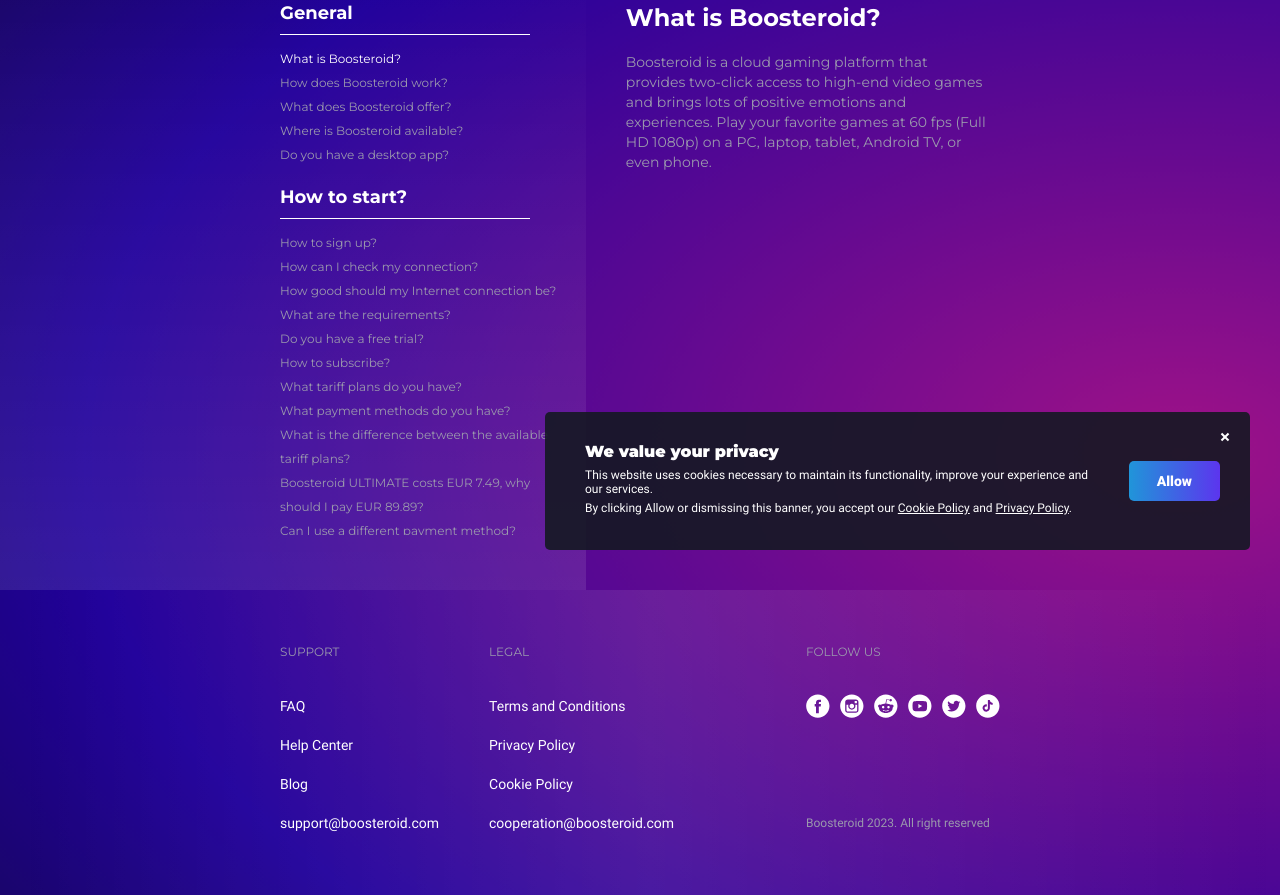
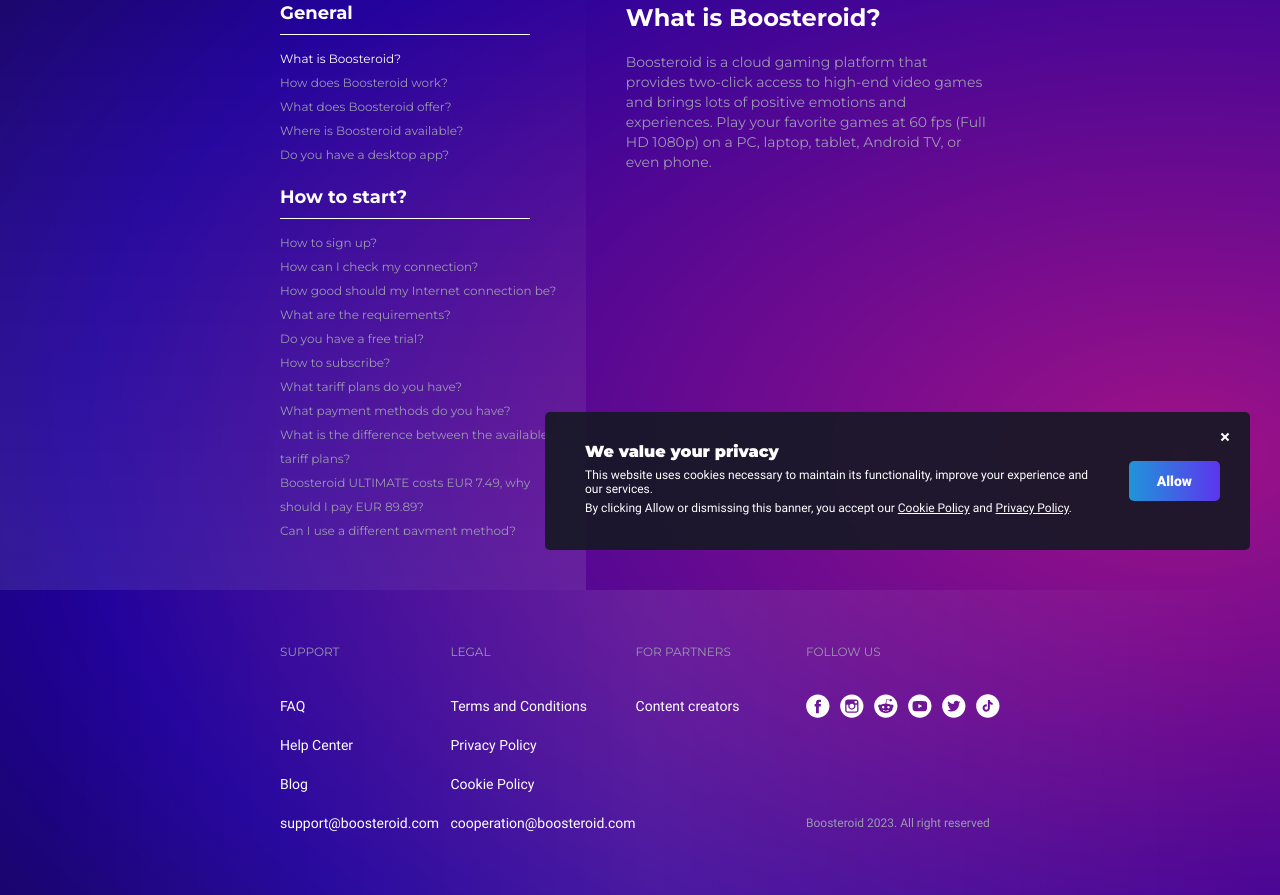
Before and after one commit to Grinch3214/boost, a website: page src/faq/index.html in a window 1280 px wide. Shown: the part 210-1105 px from the top of the page. Drawn offline with nearby package versions, Linux system fonts and the light colour scheme; files that its build step writes are made by us from their sources; files whose address does not match are found by name.

Commit message:
add block in footer

```diff
--- a/gulp/version.json
+++ b/gulp/version.json
@@ -1,3 +1,3 @@
 {
-    "main": "20230210001105"
+    "main": "20230211122446"
 }
--- a/src/html/secondPages/footer_with_bg.html
+++ b/src/html/secondPages/footer_with_bg.html
@@ -44,6 +44,17 @@
 					<li class="footer__item">
 						<a href="mailto:cooperation@boosteroid.com" class="footer__item-link">cooperation@boosteroid.com</a>
 					</li>
+				</ul>
+			</div>
+			<div class="footer__inner">
+				<h5 class="footer__title">For partners</h5>
+				<ul class="footer__list">
+					<li class="footer__item">
+						<a href="#" class="footer__item-link">Content creators</a>
+					</li>
+					<!-- <li class="footer__item">
+						<a href="#" class="footer__item-link">Technology</a>
+					</li> -->
 				</ul>
 			</div>
 			<div class="footer__inner">
--- a/src/scss/_footer.scss
+++ b/src/scss/_footer.scss
@@ -16,7 +16,7 @@
 		@media (min-width: $breakpoint768) {
 			flex-direction: row;
 			justify-content: space-between;
-			column-gap: 50px;
+			// column-gap: 50px;
 		}
 	}
 
@@ -27,9 +27,6 @@
 		@media (min-width: $breakpoint768) {
 			position: static;
 			flex: 1;
-			&:nth-child(2) {
-				flex: 2;
-			}
 		}
 	}
 
```
Also changed, not shown: src/html/footer.html (+11 -11 lines), dist/article/index.html, dist/blog/index.html, dist/css/style.min.css, dist/downloads/index.html, dist/faq/index.html, dist/filter-post/index.html, dist/html/footer.html, dist/html/secondPages/footer_with_bg.html, dist/index.html.
